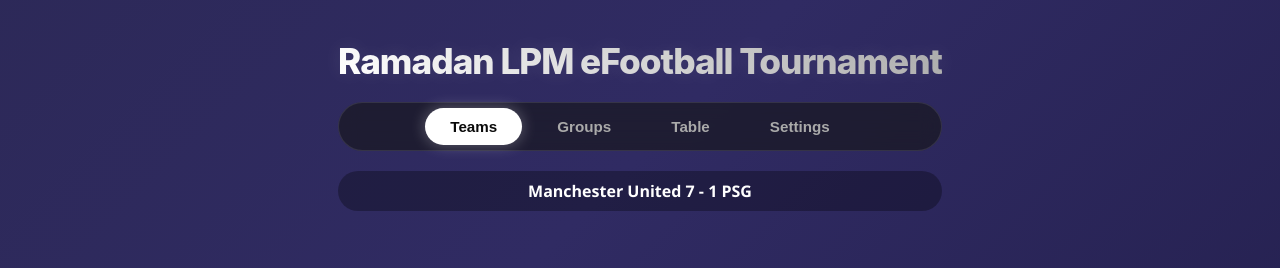
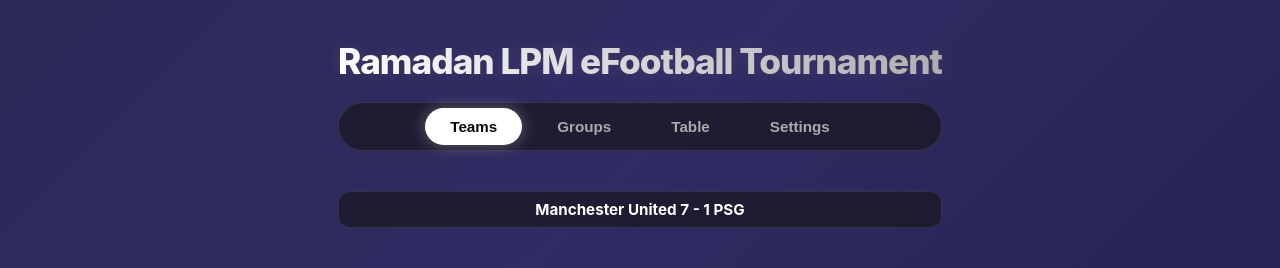
Before and after one commit to essayeb/RAMADANRFOOTBALLCUP, a plain HTML site: page index.html in a window 1280 px wide. Shown: the top 268 px of the page. Drawn offline with Linux system fonts and the light colour scheme.

Commit message:
Update index.html

```diff
--- a/index.html
+++ b/index.html
@@ -455,27 +455,30 @@
       .gd-negative {
         color: #e74c3c;
       }
-      /* SCORE TICKER */
+      /* SCORE TICKER FIXED */
       .score-ticker {
-        margin-top: -20px;
-        margin-bottom: 30px;
-        height: 30px;
+        width: 100%;
+        padding: 8px 15px;
+        margin-top: 10px;
+        margin-bottom: 20px;
+
         display: flex;
+        justify-content: center;
         align-items: center;
-        justify-content: center;
-        overflow: hidden;
-        background-color: rgba(0, 0, 0, 0.3);
-        padding: 20px;
-        border-radius: 50px;
+
+        background: rgba(20, 20, 20, 0.6);
+        backdrop-filter: blur(8px);
+        border-radius: 12px;
+        border: 1px solid rgba(255, 255, 255, 0.1);
       }
 
       #scoreText {
-        font-family: "Segoe UI", Tahoma, Geneva, Verdana, sans-serif;
         font-weight: 700;
-        font-size: 1rem;
+        font-size: 0.95rem;
         color: white;
+        text-align: center;
+        width: 100%;
         opacity: 0;
-        transition: opacity 0.8s ease;
       }
     </style>
   </head>
@@ -1345,19 +1348,19 @@
       let currentScore = 0;
       const scoreElement = document.getElementById("scoreText");
 
-      function showNextScore() {
+      function showScore() {
+        scoreElement.style.transition = "opacity 0.8s ease";
         scoreElement.style.opacity = 0;
 
         setTimeout(() => {
           scoreElement.textContent = scores[currentScore];
           scoreElement.style.opacity = 1;
-
           currentScore = (currentScore + 1) % scores.length;
         }, 800);
       }
 
-      setInterval(showNextScore, 3000);
-      showNextScore();
+      showScore();
+      setInterval(showScore, 3000);
       function switchTab(tabId) {
         document.querySelectorAll(".tab-content").forEach((content) => {
           content.classList.remove("active");
```
